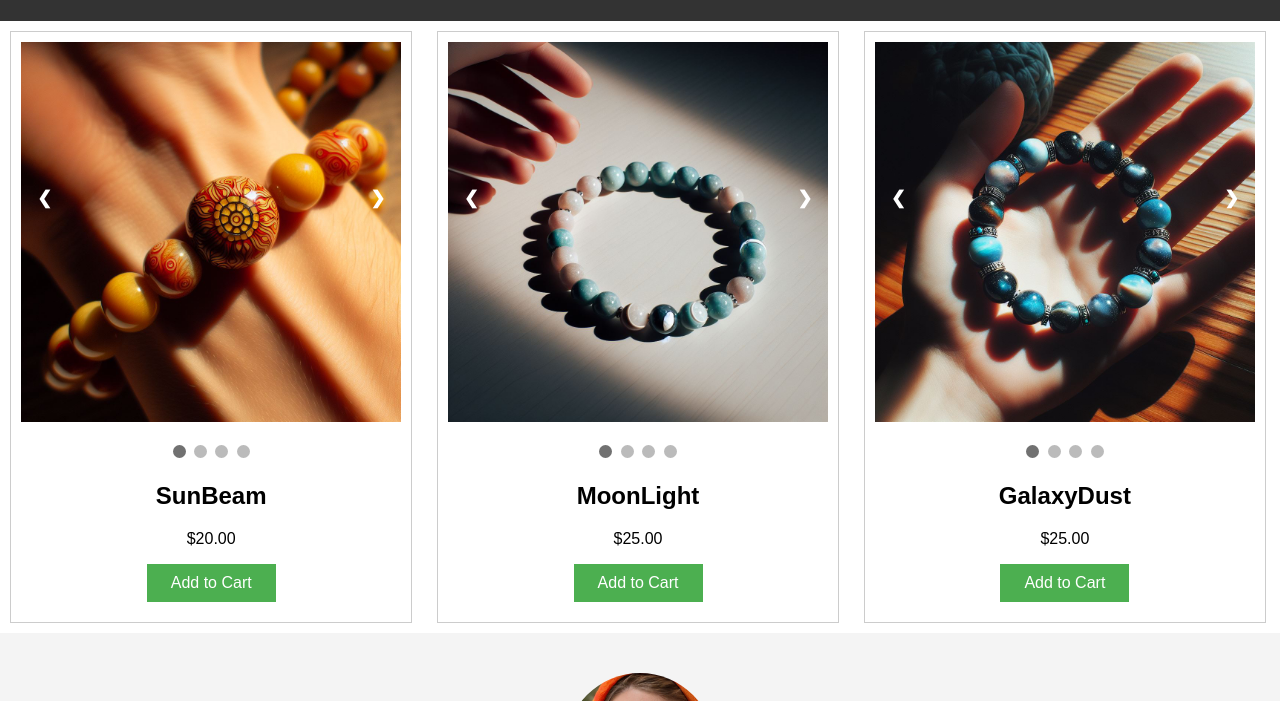
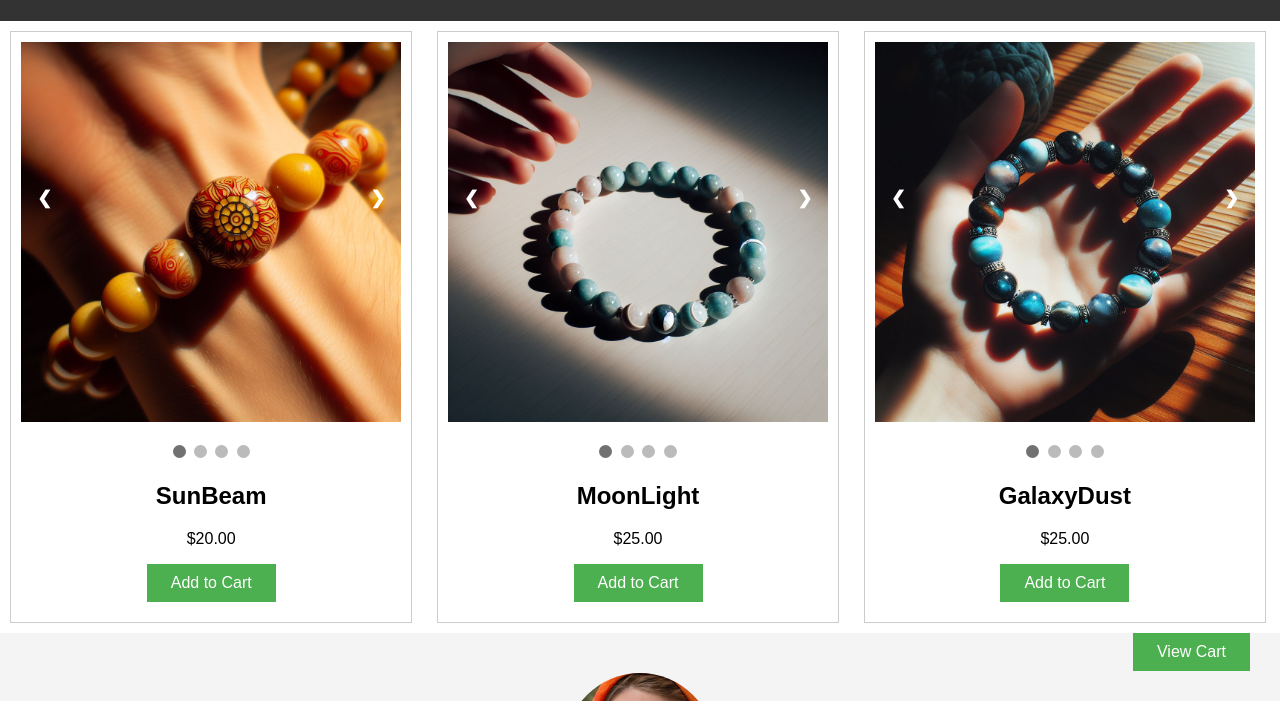
Before and after one commit to BlackburnBracelets/BlackburnBracelets.github.io, a plain HTML site: page index.html in a window 1280 px wide. Shown: the part 99-800 px from the top of the page. Drawn offline with Linux system fonts and the light colour scheme.

Commit message:
Update style.css

```diff
--- a/style.css
+++ b/style.css
@@ -117,7 +117,11 @@ section {
     font-size: 16px;
     margin: 10px;
     cursor: pointer;
+    position: fixed;
+    bottom: 20px;
+    right: 20px; /* Adjust the right position */
 }
+
 
 .about-section {
     background-color: #f4f4f4;
```
